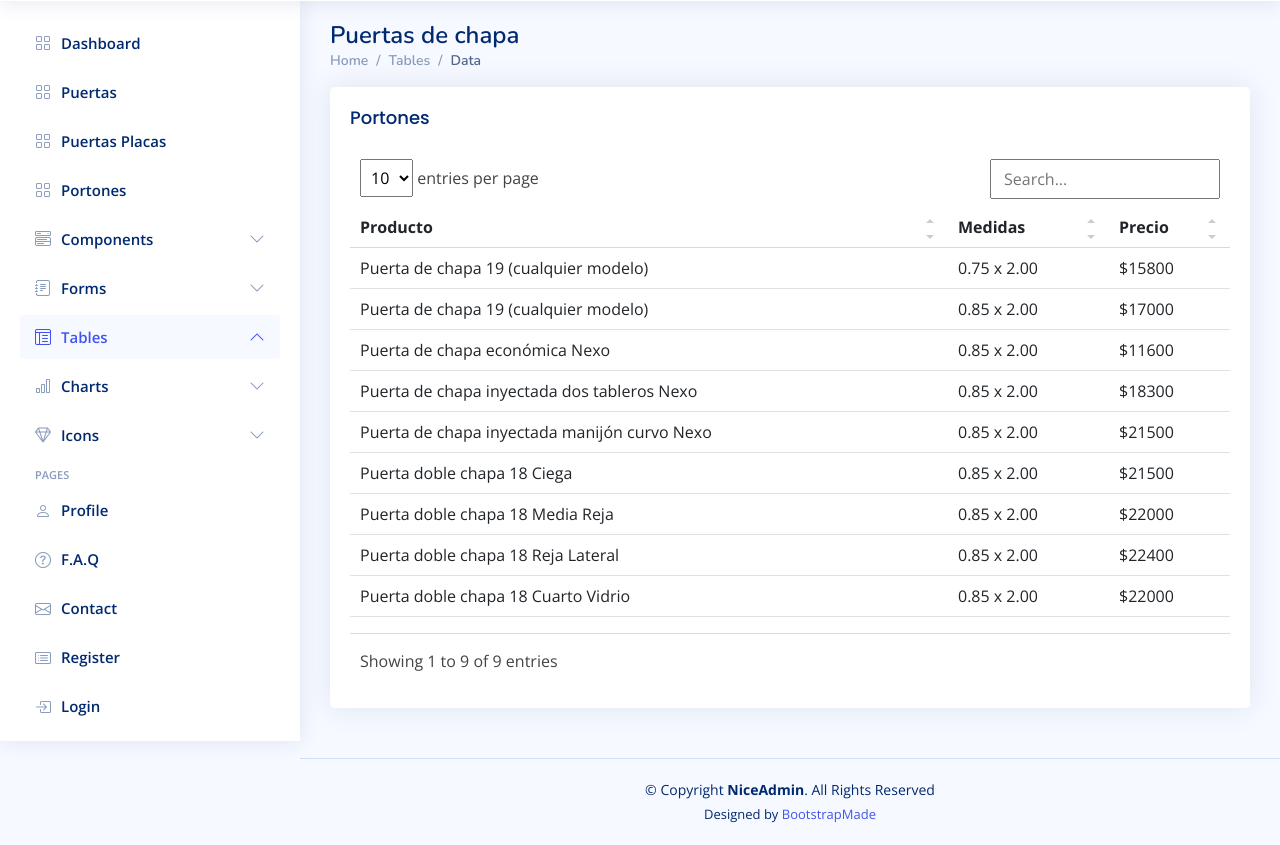
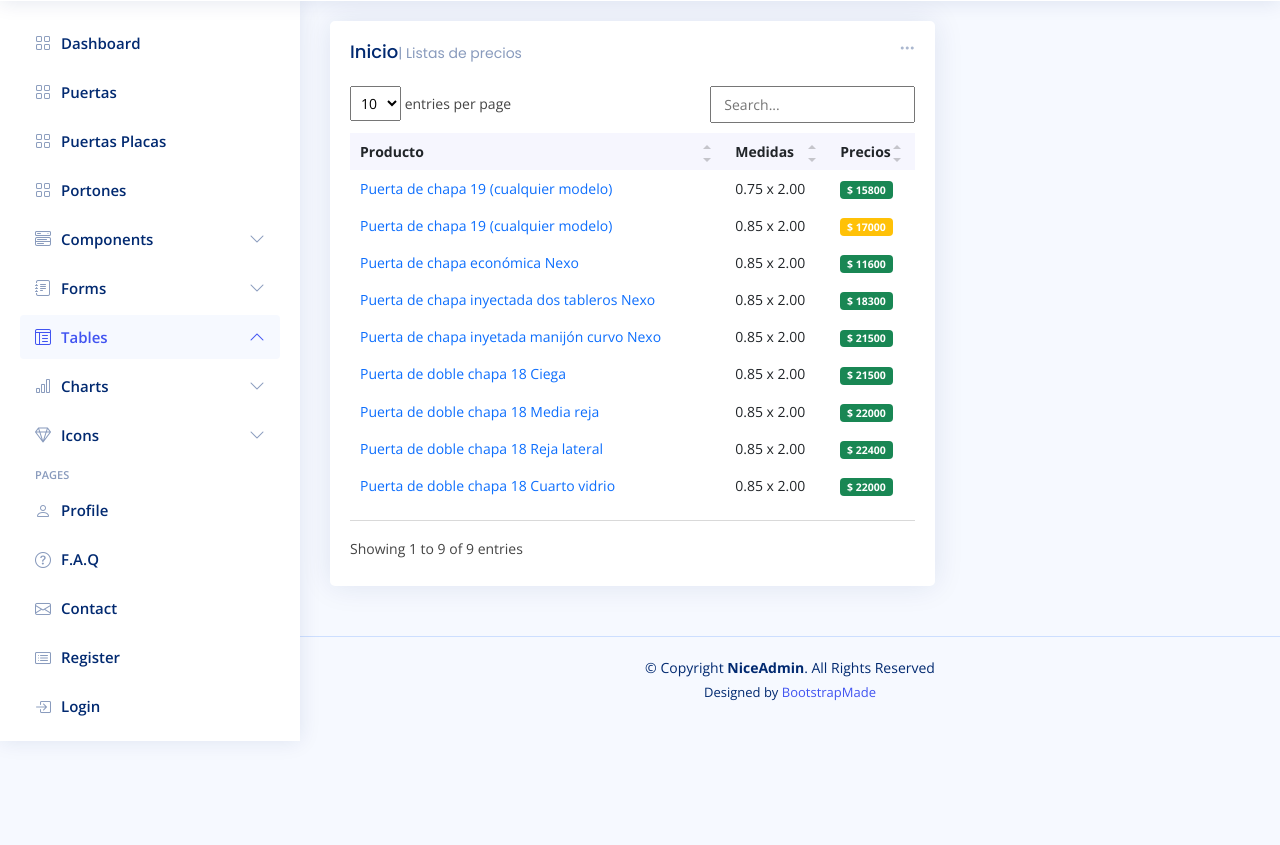
Before and after one commit to csarcdron/roceti-precios, a plain HTML site: page precios-puertas.html in a window 1280 px wide. Shown: the part 59-904 px from the top of the page. After the commit the page ends 800 px from the top, so only its background shows below. Drawn offline with nearby package versions, Linux system fonts and the light colour scheme.

Commit message:
sadfcsdlihfg

```diff
--- a/precios-puertas.html
+++ b/precios-puertas.html
@@ -521,101 +521,125 @@
 
   <main id="main" class="main">
 
-    <div class="pagetitle">
-      <h1>Puertas de chapa</h1>
-      <nav>
-        <ol class="breadcrumb">
-          <li class="breadcrumb-item"><a href="index.html">Home</a></li>
-          <li class="breadcrumb-item">Tables</li>
-          <li class="breadcrumb-item active">Data</li>
-        </ol>
-      </nav>
-    </div><!-- End Page Title -->
 
-    <section class="section">
+<section class="section dashboard">
       <div class="row">
-        <div class="col-lg-12">
 
-          <div class="card">
-            <div class="card-body">
-              <h5 class="card-title">Portones</h5>
+        <!-- Left side columns -->
+        <div class="col-lg-8">
+          <div class="row">
 
 
-              <!-- Table with stripped rows -->
-              <table class="table datatable">
+
+            <!-- Recent Sales -->
+            <div class="col-12">
+              <div class="card recent-sales overflow-auto">
+
+                <div class="filter">
+                  <a class="icon" href="#" data-bs-toggle="dropdown"><i class="bi bi-three-dots"></i></a>
+                  <ul class="dropdown-menu dropdown-menu-end dropdown-menu-arrow">
+                    <li class="dropdown-header text-start">
+                      <h6>Filter</h6>
+                    </li>
+
+                    <li><a class="dropdown-item" href="#">Today</a></li>
+                    <li><a class="dropdown-item" href="#">This Month</a></li>
+                    <li><a class="dropdown-item" href="#">This Year</a></li>
+                  </ul>
+                </div>
+
+                <div class="card-body">
+                  <h5 class="card-title">Inicio<span>| Listas de precios</span></h5>
+
+                  <table class="table table-borderless datatable">
                     <thead>
                       <tr>
                         <th scope="col">Producto</th>
                         <th scope="col">Medidas</th>
-                    <th scope="col">Precio</th>
+                        <th scope="col">Precios</th>
+
+
                       </tr>
                     </thead>
                     <tbody>
                       <tr>
 
-                    <td>Puerta de chapa 19 (cualquier modelo) </td>
+                        <td><a href="https://csarcdron.github.io/roceti/puertas-ch19.html" class="text-primary">Puerta de chapa 19 (cualquier modelo)</a></td>
                         <td>0.75 x 2.00</td>
-                    <td>$15800</td>
+                        <td><span class="badge bg-success">$ 15800</span></td>
                       </tr>
                       <tr>
 
-                    <td>Puerta de chapa 19 (cualquier modelo) </td>
+
+                        <td><a href="https://csarcdron.github.io/roceti/puertas-ch19.html" class="text-primary">Puerta de chapa 19 (cualquier modelo)</a></td>
                         <td>0.85 x 2.00</td>
-                    <td>$17000</td>
+                        <td><span class="badge bg-warning">$ 17000</span></td>
                       </tr>
                       <tr>
-
-                    <td>Puerta de chapa económica Nexo</td>
+                        <td><a href="https://csarcdron.github.io/roceti/puerta-eco-nexo.html" class="text-primary">Puerta de chapa económica Nexo</a></td>
                         <td>0.85 x 2.00</td>
-                    <td>$11600</td>
+                        <td><span class="badge bg-success">$ 11600</span></td>
                       </tr>
                       <tr>
-
-                    <td>Puerta de chapa inyectada dos tableros Nexo</td>
+                        <td><a href=" " class="text-primary">Puerta de chapa inyectada dos tableros Nexo</a></td>
                         <td>0.85 x 2.00</td>
-                    <td>$18300</td>
+                        <td><span class="badge bg-success">$ 18300</span></td>
                       </tr>
                       <tr>
-
-                    <td>Puerta de chapa inyectada manijón curvo Nexo</td>
+                        <td><a href=" " class="text-primary">Puerta de chapa inyetada manijón curvo Nexo</a></td>
                         <td>0.85 x 2.00</td>
-                    <td>$21500</td>
+                        <td><span class="badge bg-success">$ 21500</span></td>
                       </tr>
                       <tr>
-
-                    <td>Puerta doble chapa 18 Ciega</td>
+                        <td><a href=" " class="text-primary">Puerta de doble chapa 18 Ciega</a></td>
                         <td>0.85 x 2.00</td>
-                    <td>$21500</td>
+                        <td><span class="badge bg-success">$ 21500</span></td>
                       </tr>
                       <tr>
-
-                    <td>Puerta doble chapa 18 Media Reja</td>
+                        <td><a href="" class="text-primary">Puerta de doble chapa 18 Media reja</a></td>
                         <td>0.85 x 2.00</td>
-                    <td>$22000</td>
+                        <td><span class="badge bg-success">$ 22000</span></td>
                       </tr>
                       <tr>
-
-                    <td>Puerta doble chapa 18 Reja Lateral</td>
+                        <td><a href=" " class="text-primary">Puerta de doble chapa 18 Reja lateral</a></td>
                         <td>0.85 x 2.00</td>
-                    <td>$22400</td>
+                        <td><span class="badge bg-success">$ 22400</span></td>
                       </tr>
                       <tr>
+                        <td><a href=" " class="text-primary">Puerta de doble chapa 18 Cuarto vidrio</a></td>
+                        <td>0.85 x 2.00</td>
+                        <td><span class="badge bg-success">$ 22000</span></td>
+                      </tr>
 
-                    <td>Puerta doble chapa 18 Cuarto Vidrio</td>
-                    <td>0.85 x 2.00</td>
-                    <td>$22000</td>
-                  </tr>
+
+
 
                     </tbody>
                   </table>
-              <!-- End Table with stripped rows -->
 
-            </div>
                 </div>
 
               </div>
+            </div><!-- End Recent Sales -->
+
+
+          </div>
+        </div><!-- End Left side columns -->
+
+        <!-- Right side columns -->
+
+
+
+
+            </div>
+          </div><!-- End News & Updates -->
+
+        </div><!-- End Right side columns -->
+
       </div>
     </section>
+
+
 
   </main><!-- End #main -->
 
```
Lines whose indentation alone changed are shown as unchanged.
